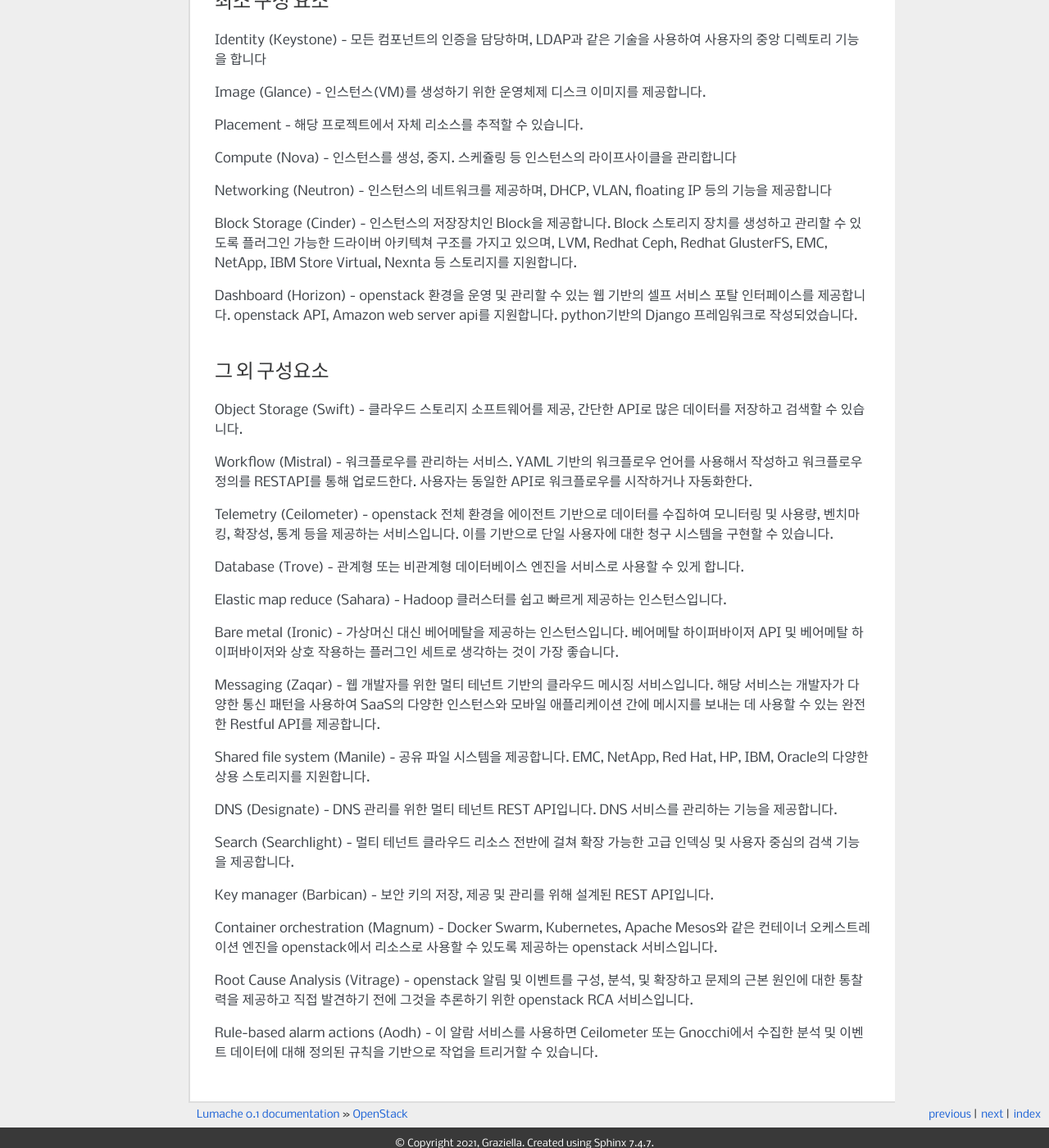
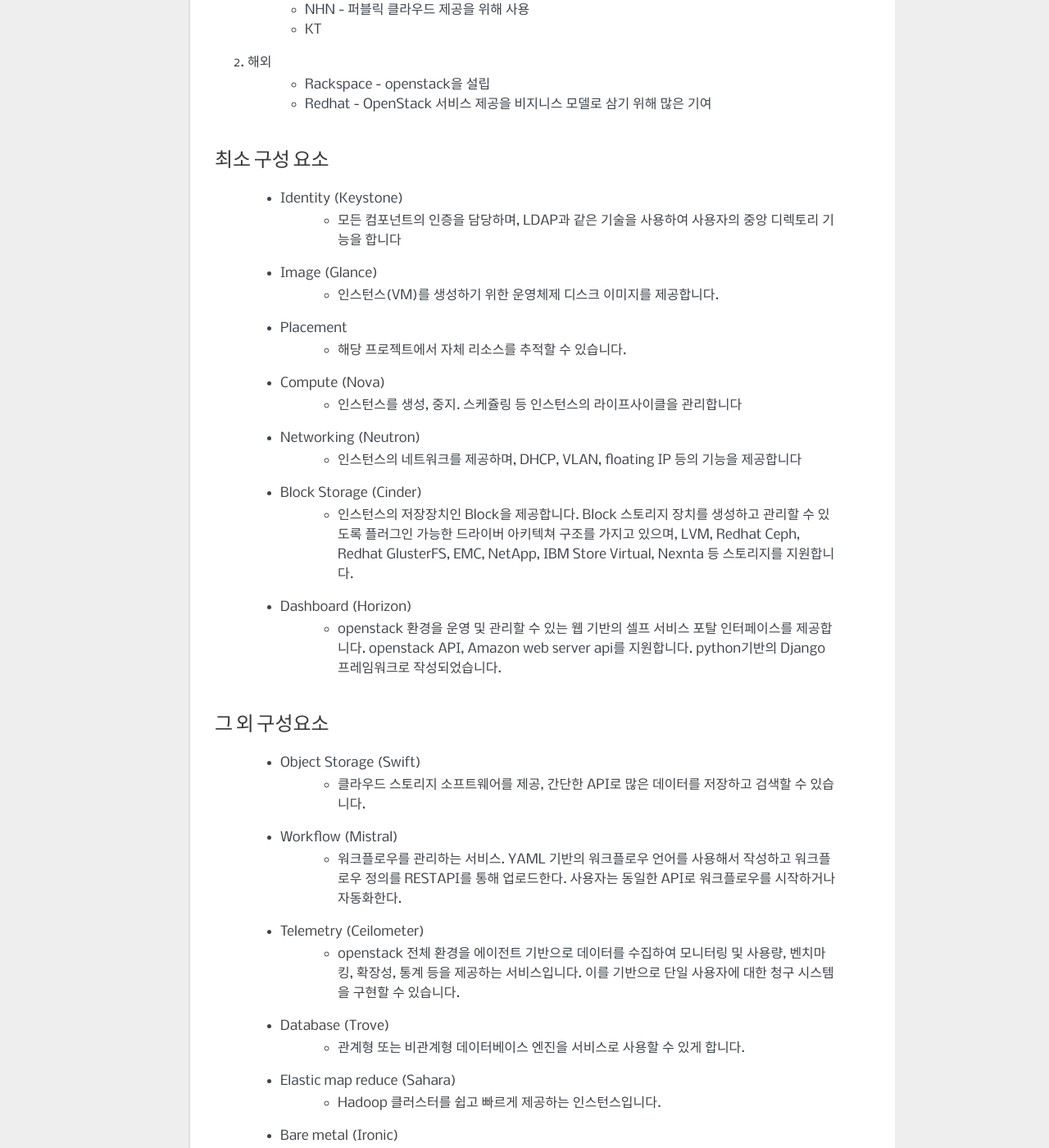
Before and after one commit to hdoo42/Ronna-Burning-OpenStack, a Sphinx documentation site: the page built from docs/source/openstack.rst, in a window 1280 px wide and 1400 px high, scrolled down 709 px. Shown: the whole window at 82% size. Built offline with Sphinx 7.4.7, drawn with Linux system fonts in a browser that asks for light colours; pages that are not in the unit, such as notebooks, are missing from menus; some of the changed text lies outside the part shown.

Commit message:
1일차 (수정)

```diff
--- a/docs/source/42seoul_region.rst
+++ b/docs/source/42seoul_region.rst
@@ -14,7 +14,7 @@
 	- 개인 단위로는 사용해보기 어려운 네트워크 장비가 이미 갖춰진 상태에서 장비의 제어를 실습해볼 수 있게 한다.
 	- 사용자들에게 직접 서비스를 제공함으로써 스토리지 보존 솔루션에 무엇이 있는지와 고가용성과 백업의 중요성을 생각해볼 기회를 제공한다.
 2. 교육 촉진 효과
-	- 교육생의 커리큘럼 참여 수준을 근거하여 크레딧을 산출하고 이를 서비스 이용을 위해 사용하게 하여 교육생의 활동을 장려한다. :ref:`경제` 문서 참고.
+	- 교육생의 커리큘럼 참여 수준을 근거하여 크레딧을 산출하고 이를 서비스 이용을 위해 사용하게 하여 교육생의 활동을 장려한다. :docs:`economy` 문서 참고.
 	- 이는 42seoul-region에서 유지보수를 하는 자 뿐만 아니라 42서울 전반에 영향을 미칠 수 있을 것이다.
 3. 멤버 베네핏 제공
 	- 기존에는 빈약하던 아우터 서클에 대한 지원책으로도 사용할 수 있다.
@@ -32,6 +32,12 @@
 	- placement: ? 아직도 뭔지 모르겠네
 	- horizon: 관리용 웹 인터페이스 제공
 - 개인 PC에 Openstack 서비스를 구축하여 리눅스계열 운영체제 인스턴스를 띄울수 있도록 하는 과정을 문서화
+- Cloud 문서 글자 크기 맞추기, 리소스 풀링 설명 단락 나누기.
+- 개행 안된거 고치기 (띄어쓰기를 탭으로)
+- 개념 설명과 더불어, 질문점을 많이 적자.
+- 하이퍼바이저 문서에 이미지 넣기.
+- 경제 문서 제목 수정.
+- 컨벤션 정하기.
 
 활동 인원
 -------
--- a/docs/source/index.rst
+++ b/docs/source/index.rst
@@ -10,7 +10,7 @@
 
 .. toctree::
 
-   42seoul-region
+   42seoul_region
    openstack
    cloud
    hypervisor
--- a/docs/source/openstack.rst
+++ b/docs/source/openstack.rst
@@ -7,7 +7,9 @@
 - 오픈소스 클라우드 프로젝트 중에서 제일 대중적인 프로젝트여서 지식을 접할 수 있다
 - 서비스를 구축하는데 비용이 들지 않는다
 - 프로젝트 업데이트 및 유지보수가 활발하게 이루어지고 있다
-- 교육적 측면
+
+교육적 측면
+---------
  - OpenStack은 구축을 위해 직접 네트워크를 설정해야하는데, 그 과정에서 Born2beRoot나 NetPractice에서 배운 리눅스나 네트워크 관련 지식을 실제로 사용하며 더욱 발전시킬 수 있다.
 
 
@@ -29,80 +31,80 @@
 ---------------------
 
 1. 국내
-- kakao - 사내 VM 제공을 위해 사용
-- NHN - 퍼블릭 클라우드 제공을 위해 사용
-- KT
+	- kakao - 사내 VM 제공을 위해 사용
+	- NHN - 퍼블릭 클라우드 제공을 위해 사용
+	- KT
 2. 해외
-- Rackspace - openstack을 설립
-- Redhat - OpenStack 서비스 제공을 비지니스 모델로 삼기 위해 많은 기여
+	- Rackspace - openstack을 설립
+	- Redhat - OpenStack 서비스 제공을 비지니스 모델로 삼기 위해 많은 기여
 
 
 최소 구성 요소
 ----------
 
-Identity (Keystone)
-- 모든 컴포넌트의 인증을 담당하며, LDAP과 같은 기술을 사용하여 사용자의 중앙 디렉토리 기능을 합니다
+ - Identity (Keystone)
+	- 모든 컴포넌트의 인증을 담당하며, LDAP과 같은 기술을 사용하여 사용자의 중앙 디렉토리 기능을 합니다
 
-Image (Glance)
-- 인스턴스(VM)를 생성하기 위한 운영체제 디스크 이미지를 제공합니다.
+ - Image (Glance)
+	- 인스턴스(VM)를 생성하기 위한 운영체제 디스크 이미지를 제공합니다.
 
-Placement
-- 해당 프로젝트에서 자체 리소스를 추적할 수 있습니다.
+ - Placement
+	- 해당 프로젝트에서 자체 리소스를 추적할 수 있습니다.
 
-Compute (Nova)
-- 인스턴스를 생성, 중지. 스케쥴링 등 인스턴스의 라이프사이클을 관리합니다
+ - Compute (Nova)
+	- 인스턴스를 생성, 중지. 스케쥴링 등 인스턴스의 라이프사이클을 관리합니다
 
-Networking (Neutron)
-- 인스턴스의 네트워크를 제공하며, DHCP, VLAN, floating IP 등의 기능을 제공합니다
+ - Networking (Neutron)
+	- 인스턴스의 네트워크를 제공하며, DHCP, VLAN, floating IP 등의 기능을 제공합니다
 
-Block Storage (Cinder)
-- 인스턴스의 저장장치인 Block을 제공합니다. Block 스토리지 장치를 생성하고 관리할 수 있도록 플러그인 가능한 드라이버 아키텍쳐 구조를 가지고 있으며, LVM, Redhat Ceph, Redhat GlusterFS, EMC, NetApp, IBM Store Virtual, Nexnta 등 스토리지를 지원합니다.
+ - Block Storage (Cinder)
+	- 인스턴스의 저장장치인 Block을 제공합니다. Block 스토리지 장치를 생성하고 관리할 수 있도록 플러그인 가능한 드라이버 아키텍쳐 구조를 가지고 있으며, LVM, Redhat Ceph, Redhat GlusterFS, EMC, NetApp, IBM Store Virtual, Nexnta 등 스토리지를 지원합니다.
 
-Dashboard (Horizon)
-- openstack 환경을 운영 및 관리할 수 있는 웹 기반의 셀프 서비스 포탈 인터페이스를 제공합니다. openstack API, Amazon web server api를 지원합니다. python기반의 Django 프레임워크로 작성되었습니다.
+ - Dashboard (Horizon)
+	- openstack 환경을 운영 및 관리할 수 있는 웹 기반의 셀프 서비스 포탈 인터페이스를 제공합니다. openstack API, Amazon web server api를 지원합니다. python기반의 Django 프레임워크로 작성되었습니다.
 
 
 그 외 구성요소
 -----------
 
-Object Storage (Swift)
-- 클라우드 스토리지 소프트웨어를 제공, 간단한 API로 많은 데이터를 저장하고 검색할 수 있습니다.
+ - Object Storage (Swift)
+	- 클라우드 스토리지 소프트웨어를 제공, 간단한 API로 많은 데이터를 저장하고 검색할 수 있습니다.
 
-Workflow (Mistral)
-- 워크플로우를 관리하는 서비스. YAML 기반의 워크플로우 언어를 사용해서 작성하고 워크플로우 정의를 RESTAPI를 통해 업로드한다. 사용자는 동일한 API로 워크플로우를 시작하거나 자동화한다.
+ - Workflow (Mistral)
+	- 워크플로우를 관리하는 서비스. YAML 기반의 워크플로우 언어를 사용해서 작성하고 워크플로우 정의를 RESTAPI를 통해 업로드한다. 사용자는 동일한 API로 워크플로우를 시작하거나 자동화한다.
 
-Telemetry (Ceilometer)
-- openstack 전체 환경을 에이전트 기반으로 데이터를 수집하여 모니터링 및 사용량, 벤치마킹, 확장성, 통계 등을 제공하는 서비스입니다. 이를 기반으로 단일 사용자에 대한 청구 시스템을 구현할 수 있습니다.
+ - Telemetry (Ceilometer)
+	- openstack 전체 환경을 에이전트 기반으로 데이터를 수집하여 모니터링 및 사용량, 벤치마킹, 확장성, 통계 등을 제공하는 서비스입니다. 이를 기반으로 단일 사용자에 대한 청구 시스템을 구현할 수 있습니다.
 
-Database (Trove)
-- 관계형 또는 비관계형 데이터베이스 엔진을 서비스로 사용할 수 있게 합니다.
+ - Database (Trove)
+	- 관계형 또는 비관계형 데이터베이스 엔진을 서비스로 사용할 수 있게 합니다.
 
-Elastic map reduce (Sahara)
-- Hadoop 클러스터를 쉽고 빠르게 제공하는 인스턴스입니다.
+ - Elastic map reduce (Sahara)
+	- Hadoop 클러스터를 쉽고 빠르게 제공하는 인스턴스입니다.
 
-Bare metal (Ironic)
-- 가상머신 대신 베어메탈을 제공하는 인스턴스입니다. 베어메탈 하이퍼바이저 API 및 베어메탈 하이퍼바이저와 상호 작용하는 플러그인 세트로 생각하는 것이 가장 좋습니다.
+ - Bare metal (Ironic)
+	- 가상머신 대신 베어메탈을 제공하는 인스턴스입니다. 베어메탈 하이퍼바이저 API 및 베어메탈 하이퍼바이저와 상호 작용하는 플러그인 세트로 생각하는 것이 가장 좋습니다.
 
-Messaging (Zaqar)
-- 웹 개발자를 위한 멀티 테넌트 기반의 클라우드 메시징 서비스입니다. 해당 서비스는 개발자가 다양한 통신 패턴을 사용하여 SaaS의 다양한 인스턴스와 모바일 애플리케이션 간에 메시지를 보내는 데 사용할 수 있는 완전한 Restful API를 제공합니다.
+ - Messaging (Zaqar)
+	- 웹 개발자를 위한 멀티 테넌트 기반의 클라우드 메시징 서비스입니다. 해당 서비스는 개발자가 다양한 통신 패턴을 사용하여 SaaS의 다양한 인스턴스와 모바일 애플리케이션 간에 메시지를 보내는 데 사용할 수 있는 완전한 Restful API를 제공합니다.
 
-Shared file system (Manile)
-- 공유 파일 시스템을 제공합니다. EMC, NetApp, Red Hat, HP, IBM, Oracle의 다양한 상용 스토리지를 지원합니다.
+ - Shared file system (Manile)
+	- 공유 파일 시스템을 제공합니다. EMC, NetApp, Red Hat, HP, IBM, Oracle의 다양한 상용 스토리지를 지원합니다.
 
-DNS (Designate)
-- DNS 관리를 위한 멀티 테넌트 REST API입니다. DNS 서비스를 관리하는 기능을 제공합니다.
+ - DNS (Designate)
+	- DNS 관리를 위한 멀티 테넌트 REST API입니다. DNS 서비스를 관리하는 기능을 제공합니다.
 
-Search (Searchlight)
-- 멀티 테넌트 클라우드 리소스 전반에 걸쳐 확장 가능한 고급 인덱싱 및 사용자 중심의 검색 기능을 제공합니다.
+ - Search (Searchlight)
+	- 멀티 테넌트 클라우드 리소스 전반에 걸쳐 확장 가능한 고급 인덱싱 및 사용자 중심의 검색 기능을 제공합니다.
 
-Key manager (Barbican)
-- 보안 키의 저장, 제공 및 관리를 위해 설계된 REST API입니다.
+ - Key manager (Barbican)
+	- 보안 키의 저장, 제공 및 관리를 위해 설계된 REST API입니다.
 
-Container orchestration (Magnum)
-- Docker Swarm, Kubernetes, Apache Mesos와 같은 컨테이너 오케스트레이션 엔진을 openstack에서 리소스로 사용할 수 있도록 제공하는 openstack 서비스입니다.
+ - Container orchestration (Magnum)
+	- Docker Swarm, Kubernetes, Apache Mesos와 같은 컨테이너 오케스트레이션 엔진을 openstack에서 리소스로 사용할 수 있도록 제공하는 openstack 서비스입니다.
 
-Root Cause Analysis (Vitrage)
-- openstack 알림 및 이벤트를 구성, 분석, 및 확장하고 문제의 근본 원인에 대한 통찰력을 제공하고 직접 발견하기 전에 그것을 추론하기 위한 openstack RCA 서비스입니다.
+ - Root Cause Analysis (Vitrage)
+	- openstack 알림 및 이벤트를 구성, 분석, 및 확장하고 문제의 근본 원인에 대한 통찰력을 제공하고 직접 발견하기 전에 그것을 추론하기 위한 openstack RCA 서비스입니다.
 
-Rule-based alarm actions (Aodh)
-- 이 알람 서비스를 사용하면 Ceilometer 또는 Gnocchi에서 수집한 분석 및 이벤트 데이터에 대해 정의된 규칙을 기반으로 작업을 트리거할 수 있습니다.
+ - Rule-based alarm actions (Aodh)
+	- 이 알람 서비스를 사용하면 Ceilometer 또는 Gnocchi에서 수집한 분석 및 이벤트 데이터에 대해 정의된 규칙을 기반으로 작업을 트리거할 수 있습니다.
--- a/docs/source/virtual_machine.rst
+++ b/docs/source/virtual_machine.rst
@@ -9,7 +9,7 @@
 Virtual Machine 이란 컴퓨팅 환경을 소프트웨어로 구현한 것 또는 시스템을 에뮬레이션하는 소프트웨어를 말합니다.
 VM(Virtual Machine)은 실제 하드웨어와는 직접적인 통신이 없는 가상의 컴퓨터(시스템)입니다.
 VM의 핵심 특징은 안에서 실행되는 소프트웨어가 Virtual Machine이 제공하는 환경과 자원에 제한을 받으며 해당 환경을 벗어날 수 없다는 것입니다.
-하드웨어에서 가상 머신의 자원을 분리하고 적절히 프로비저닝하여 VM에서 사용할 수 있도록 하는 소프트웨어가 바로 Hypervisor_ 입니다.
+하드웨어에서 가상 머신의 자원을 분리하고 적절히 프로비저닝하여 VM에서 사용할 수 있도록 하는 소프트웨어가 바로 :doc:`hypervisor`입니다.
 
 
 VM을 사용하는 이유
@@ -32,7 +32,7 @@
 
 - 시스템 가상 머신(하드웨어 가상머신)
 	- 가상 머신의 기초가 되는 물리 시스템을 다중화합니다
-	- 가상화를 제공하는 소프트웨어 계층은 Hypervisor_ 라고 합니다
+	- 가상화를 제공하는 소프트웨어 계층은 :doc:`hypervisor` 라고 합니다
 	- 일반적인 가상화 소프트웨어나 시스템이 이에 해당합니다
 
 - 프로세스 가상 머신(응용 프로그램 가상 머신)
```
Also changed, not shown: other parts of docs/source/42seoul_region.rst (+1 -1 lines), docs/source/cloud.rst (+3 -5 lines), docs/source/economy.rst (+15 -16 lines).
